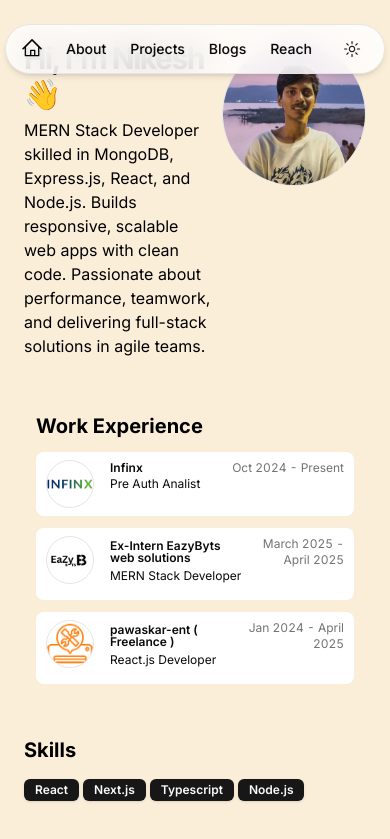
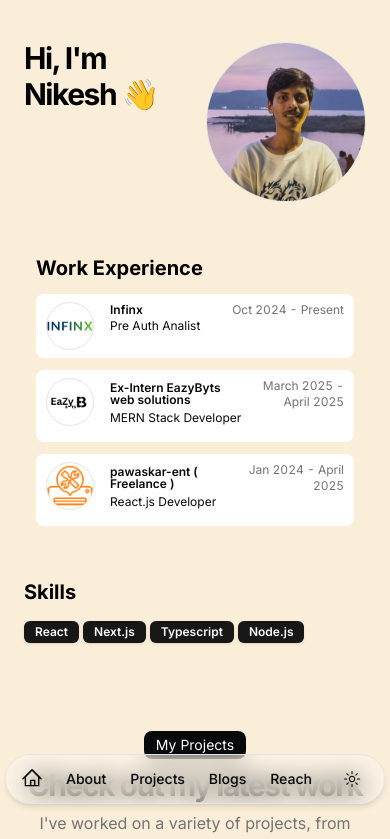
Before and after one commit to NikeshSoni/Nike-dev, a Next.js app: page / in a window 390 px wide. Shown: the top 839 px of the page. Built offline with nearby package versions, Linux system fonts and the light colour scheme.

Commit message:
Refactor global styles for improved dark mode support and responsiveness. Update Avatar size on the Page component and clean up Navbar structure by removing unused imports and commented code.

```diff
--- a/src/app/(routes)/about/page.tsx
+++ b/src/app/(routes)/about/page.tsx
@@ -4,7 +4,6 @@ import BlurFade from "@/components/magicui/blur-fade";
 import { ResumeCard } from "@/components/resume-card";
 import { DATA } from "@/data/resume";
 import Markdown from "react-markdown";
-// import viseosCode  form "../"
 
 const BLUR_FADE_DELAY = 0.04;
 
@@ -13,13 +12,12 @@ export default function About() {
 
   useEffect(() => {
     if (videoRef.current) {
-      videoRef.current.playbackRate = 0.5; // Set to 0.5 for half-speed playback
+      videoRef.current.playbackRate = 0.5;
     }
   }, []);
 
   return (
     <main className="flex flex-col min-h-[100dvh] space-y-10">
-
       <div className="flex justify-start">
         <div className="relative w-[50%] h-0 pb-[28.125%] sm:pb-[28.125%]">
           <video
@@ -30,7 +28,7 @@ export default function About() {
             muted
           >
             <source src="/new-video.mp4" type="video/mp4" />
-            Your browser does not support the video tag.
+               Your browser does not support the video tag.
           </video>
         </div>
       </div>
@@ -68,7 +66,6 @@ export default function About() {
           ))}
         </div>
       </section>
-
     </main>
   );
 }
--- a/src/app/globals.css
+++ b/src/app/globals.css
@@ -3,7 +3,7 @@
 @tailwind utilities;
 
 
-body{
+body {
   font-family: 'Franklin Gothic Medium', 'Arial Narrow', Arial, sans-serif;
   @apply text-black transition-colors duration-300;
   background-color: #fbeed9 !important;
@@ -12,9 +12,15 @@ body{
 .dark body {
   background-color: #000 !important;
   color: #fff;
+  /* Safari support */
+  /* background-color: rgba(0, 0, 0, 0.4); */
+  /* Dark transparent overlay */
+  z-index: 0;
+  /* Send it behind other content */
 }
 
-.bg-card{
+
+.bg-card {
   padding: 8px 10px;
 }
 
@@ -86,14 +92,15 @@ body{
   * {
     @apply border-border;
   }
+
   body {
     @apply bg-background text-foreground;
   }
 }
 
-  h3 code {
-    @apply !text-lg md:!text-xl;
-  }
+/* h3 code {
+  @apply !text-lg md: !text-xl;
+} */
 
 pre {
   @apply !px-0 rounded-lg overflow-x-auto py-4
@@ -107,7 +114,7 @@ body{
   @apply text-sm md:text-base !leading-loose;
 }
 
-  pre > code {
+pre>code {
   counter-reset: line;
 }
 
@@ -118,6 +125,7 @@ body{
 }
 
 @media (prefers-color-scheme: dark) {
+
   code[data-theme*=" "],
   code[data-theme*=" "] span {
     color: var(--shiki-dark);
@@ -129,7 +137,7 @@ body{
   counter-reset: line;
 }
 
-  code[data-line-numbers] > [data-line]::before {
+code[data-line-numbers]>[data-line]::before {
   counter-increment: line;
   content: counter(line);
   @apply inline-block w-4 mr-4 text-right text-gray-500;
@@ -139,7 +147,7 @@ body{
   counter-reset: line;
 }
 
-  code > [data-line]::before {
+code>[data-line]::before {
   counter-increment: line;
   content: counter(line);
 
@@ -151,10 +159,10 @@ body{
   color: gray;
 }
 
-code[data-line-numbers-max-digits="2"] > [data-line]::before {
+code[data-line-numbers-max-digits="2"]>[data-line]::before {
   width: 2rem;
 }
 
-code[data-line-numbers-max-digits="3"] > [data-line]::before {
+code[data-line-numbers-max-digits="3"]>[data-line]::before {
   width: 3rem;
 }
--- a/src/app/page.tsx
+++ b/src/app/page.tsx
@@ -24,14 +24,9 @@ export default function Page() {
                 yOffset={8}
                 text={`Hi, I'm ${DATA.name.split(" ")[0]} 👋`}
               />
-              <BlurFadeText
-                className="max-w-[600px] md:text-xl"
-                delay={BLUR_FADE_DELAY}
-                text={DATA.description}
-              />
             </div>
             <BlurFade delay={BLUR_FADE_DELAY}>
-              <Avatar className="size-36 border">
+              <Avatar className="size-40 border">
                 <AvatarImage alt={DATA.name} src={DATA.avatarUrl} />
                 <AvatarFallback>{DATA.initials}</AvatarFallback>
               </Avatar>
--- a/src/components/navbar.tsx
+++ b/src/components/navbar.tsx
@@ -2,8 +2,6 @@
 import Link from "next/link";
 import { useEffect, useState } from "react";
 import { MoonIcon, SunIcon, HomeIcon } from "@radix-ui/react-icons";
-import { useRouter, usePathname } from "next/navigation";
-
 
 export default function Navbar() {
   const [isDark, setIsDark] = useState(false);
@@ -24,17 +22,14 @@ export default function Navbar() {
     document.documentElement.classList.toggle("dark", newTheme === "dark");
   };
 
-  const pathname = usePathname();
-  const router = useRouter();
+  return (
+    <nav
+      className={`fixed bottom-10 sm:top-6 sm:bottom-auto left-1/2 -translate-x-1/2 px-4 py-2 rounded-full shadow-md z-50 flex items-center space-x-6
+      backdrop-blur-md bg-white/30 border border-neutral-200
+      dark:backdrop-blur-xl dark:bg-black/30 dark:border-[#b1b4b7]`}
+    >
 
 
-
-  return (
-    <nav
-      className={`fixed top-6 left-1/2 -translate-x-1/2 px-4 py-2 rounded-full shadow-md backdrop-blur-lg border z-50 flex items-center space-x-6
-      bg-white/80 border-neutral-200
-      dark:bg-[#b1b4b7] dark:border-[#b1b4b7]`}
-    >
       <Link href="/" className="hover:text-black dark:hover:text-white">
         <HomeIcon className="w-5 h-5" />
       </Link>
@@ -42,27 +37,6 @@ export default function Navbar() {
       <Link href="/projects" className="text-sm font-medium">Projects</Link>
       <Link href="/blogs" className="text-sm font-medium">Blogs</Link>
       <Link href="/reach" className="text-sm font-medium">Reach</Link>
-
-      {/* <div className="hidden md:flex space-x-6">
-        {[
-          { name: "Home", href: "/" },
-          { name: "about", href: "/about" },
-          { name: "projects", href: "/projects" },
-          { name: "blogs", href: "/blogs" },
-          { name: "reach", href: "/reach" },
-        ].map(({ name, href }) => (
-          <Link
-            key={href}
-            href={href}
-            onClick={() => {
-              router.push(href);
-            }}
-            className="text-sm font-medium"
-          >
-            {name}
-          </Link>
-        ))}
-      </div> */}
 
       <button
         onClick={toggleTheme}
```
Lines whose indentation alone changed are shown as unchanged.
